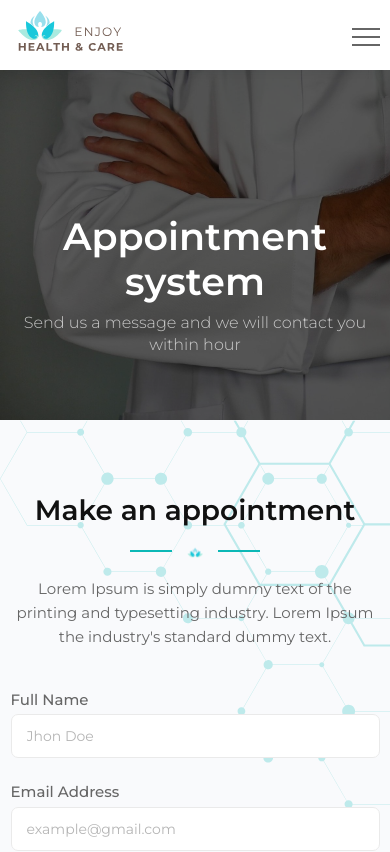
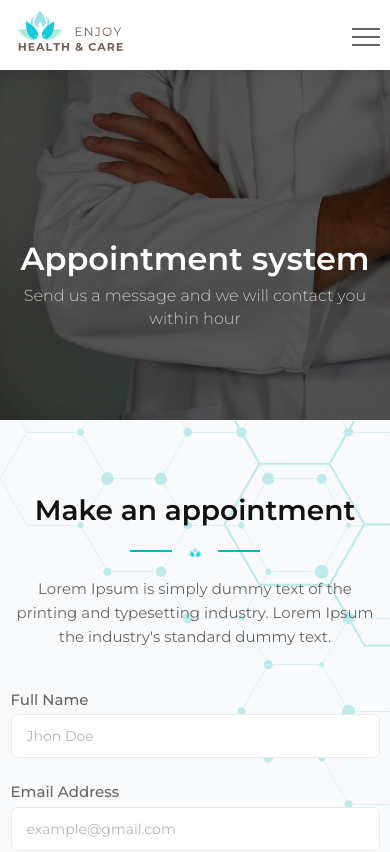
Before and after one commit to Abdurrahman-Alizada/enjoy-health-and-care-landing-page, a React (Create React App) app: page /appointment in a window 390 px wide. Shown: the top 852 px of the page. Built offline with nearby package versions, Linux system fonts and the light colour scheme.

Commit message:
font size

```diff
--- a/src/Components/Hero/Hero.jsx
+++ b/src/Components/Hero/Hero.jsx
@@ -90,7 +90,7 @@ const Hero3 = ({ data }) => {
             <div className="st-height-b40 st-height-lg-b20" />
               <p className="col-lg-12">
                 Enjoy health & care is de entree tot een nieuwe fase waarin jongvolwassenen  kunnen
-                werken aan hun toekomst.<br /> De kerngedachte is dat jongvolwassenen  Enjoy Health & Care
+                werken aan hun toekomst.<br /> De kerngedachte is dat jongvolwassenen Enjoy Health & Care
                 in een verbeterde situatie verlaten na een maatgevoerd
                 ontwikkeltraject.<br /> De kenmerken van het getal 8 staan symbool
                 voor de eigenschappen van het ontwikkeltraject.
--- a/src/Pages/WaitingTime.jsx
+++ b/src/Pages/WaitingTime.jsx
@@ -5,7 +5,7 @@ import SidebarContact from "../Components/Contact/sidebarContact";
 const WaitingTime = () => {
   const heroData = {
     bgImg: `/images/hero-bg21.png`,
-    title: "Geen Wachttijden voor Jeugdzorg bij Enjoy health & care",
+    title: "Geen Wachttijden voor Jeugdzorg bij <br /> Enjoy health & care",
     subTitle: `Home / wachttijden`,
   };
 
--- a/src/sass/elements/_blog-details.scss
+++ b/src/sass/elements/_blog-details.scss
@@ -33,7 +33,7 @@
 
 .st-page-heading-title {
   color: #fff;
-  font-size: 48px;
+  font-size: 42px;
   text-align: center;
   margin-bottom: 7px;
 }
@@ -439,7 +439,7 @@
 
 @media screen and (max-width: 991px) {
   .st-page-heading-title {
-    font-size: 38px;
+    font-size: 32px;
   }
 
   .st-page-heading-subtitle {
```
Also changed, not shown: 1 other file (tests, documents, lock files or other folders).
